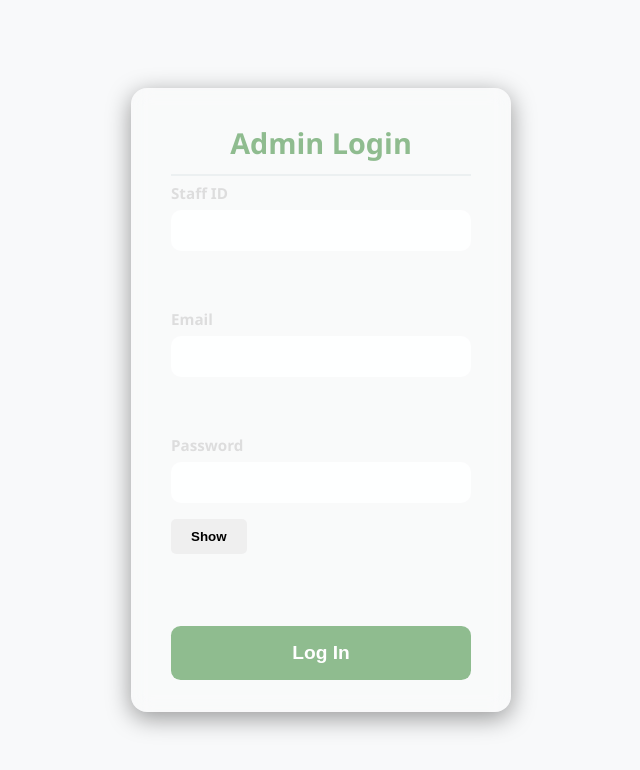
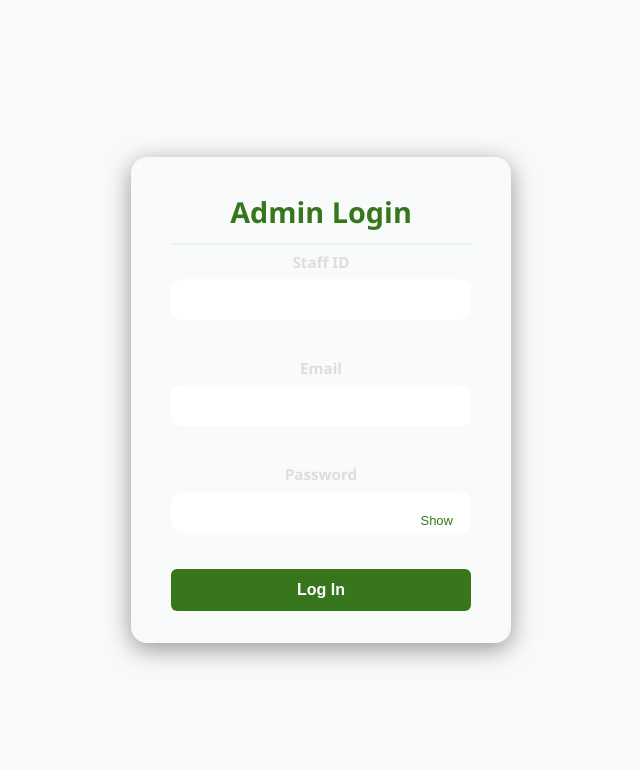
Before and after one commit to Kennyy02/Resort-Management-System, a React (Create React App) app in the folder frontend/: page /admin/login in a window 1280 px wide. Shown: the top 770 px of the page, without its empty margins (319-959 px from the left). Built offline with nearby package versions, Linux system fonts and the light colour scheme; no server answers; a small style sheet from the web is missing.

Commit message:
Update login.css

```diff
--- a/frontend/src/admin/pages/login.css
+++ b/frontend/src/admin/pages/login.css
@@ -1,118 +1,108 @@
-/* admin/pages/login.css */
+/* login.css */
 
-body {
-    font-family: "Inter", sans-serif;
-    background-color: #f0f2f5;
-    margin: 0;
-    padding: 0;
+/* Container styling */
+.login-container {
   display: flex;
   justify-content: center;
   align-items: center;
   min-height: 100vh;
-    color: #333;
-    box-sizing: border-box;
-}
-
-.login-container {
-    display: flex;
-    justify-content: center;
-    align-items: center;
-    width: 100%;
-    min-height: 100vh;
-    padding: 1rem;
+  background: #f8f9fa;
+  font-family: 'Segoe UI', Tahoma, Geneva, Verdana, sans-serif;
 }
 
 .login-box {
-    background-color: white;
-    padding: 2.5rem;
-    border-radius: 1rem;
+  background: #ffffff;
+  padding: 40px;
+  border-radius: 12px;
   box-shadow: 0 8px 20px rgba(0, 0, 0, 0.1);
   width: 100%;
-    max-width: 450px;
-    text-align: center;
-    box-sizing: border-box;
+  max-width: 400px;
 }
 
 .login-title {
-    font-size: 2.5rem;
-    font-weight: 700;
-    color: #8fbc8f;
-    margin-bottom: 2.5rem;
+  text-align: center;
+  margin-bottom: 30px;
+  color: #38761d;
 }
 
+/* Messages */
 .login-message {
-    padding: 0.75rem 1rem;
-    border-radius: 0.5rem;
-    margin-bottom: 1.5rem;
-    font-size: 0.9rem;
+  text-align: center;
+  margin-bottom: 20px;
   font-weight: 500;
 }
 
 .login-message.success {
-    background-color: #d4edda;
-    color: #155724;
-    border: 1px solid #c3e6cb;
+  color: green;
 }
 
 .login-message.error {
-    background-color: #f8d7da;
-    color: #721c24;
-    border: 1px solid #f5c6cb;
+  color: red;
 }
 
-.login-form {
-    display: flex;
-    flex-direction: column;
-    gap: 1.5rem;
-}
-
-.form-group {
-    text-align: left;
+/* Form fields */
+.login-form .form-group {
+  margin-bottom: 20px;
 }
 
 .form-group label {
   display: block;
-    margin-bottom: 0.6rem;
-    font-size: 0.95rem;
-    font-weight: 600;
-    color: #555;
+  margin-bottom: 8px;
+  font-weight: 500;
+  color: #333333;
 }
 
 .form-input {
   width: 100%;
-    padding: 0.85rem 1.1rem;
-    border: 1px solid #ccc;
-    border-radius: 0.6rem;
-    font-size: 1rem;
-    color: #333; /* The key fix: This ensures text is visible. */
-    transition: border-color 0.2s ease, box-shadow 0.2s ease;
+  padding: 10px 12px;
+  border: 1px solid #cccccc;
+  border-radius: 6px;
+  font-size: 14px;
+  transition: border-color 0.3s;
 }
 
 .form-input:focus {
   outline: none;
-    border-color: #8fbc8f;
-    box-shadow: 0 0 0 4px rgba(143, 188, 143, 0.25);
+  border-color: #38761d;
 }
 
+/* Password wrapper for Show/Hide */
+.password-wrapper {
+  position: relative;
+}
+
+.show-password-btn {
+  position: absolute;
+  right: 10px;
+  top: 50%;
+  transform: translateY(-50%);
+  background: transparent;
+  border: none;
+  color: #38761d;
+  font-weight: 500;
+  cursor: pointer;
+  padding: 4px 8px;
+  font-size: 13px;
+}
+
+.show-password-btn:hover {
+  text-decoration: underline;
+}
+
+/* Login button */
 .login-button {
-    background-color: #8fbc8f;
-    color: white;
-    padding: 1rem 1.8rem;
+  width: 100%;
+  padding: 12px;
+  background-color: #38761d;
+  color: #ffffff;
+  font-size: 16px;
+  font-weight: 600;
   border: none;
-    border-radius: 0.6rem;
-    font-size: 1.2rem;
-    font-weight: 700;
+  border-radius: 6px;
   cursor: pointer;
-    transition: background-color 0.2s ease, transform 0.1s ease;
-    width: 100%;
-    margin-top: 2rem;
+  transition: background-color 0.3s;
 }
 
 .login-button:hover {
-    background-color: #7a9e7a;
-    transform: translateY(-2px);
+  background-color: #2e5a17;
 }
-
-.login-button:active {
-    transform: translateY(0);
-}
```
Lines whose indentation alone changed are shown as unchanged.
